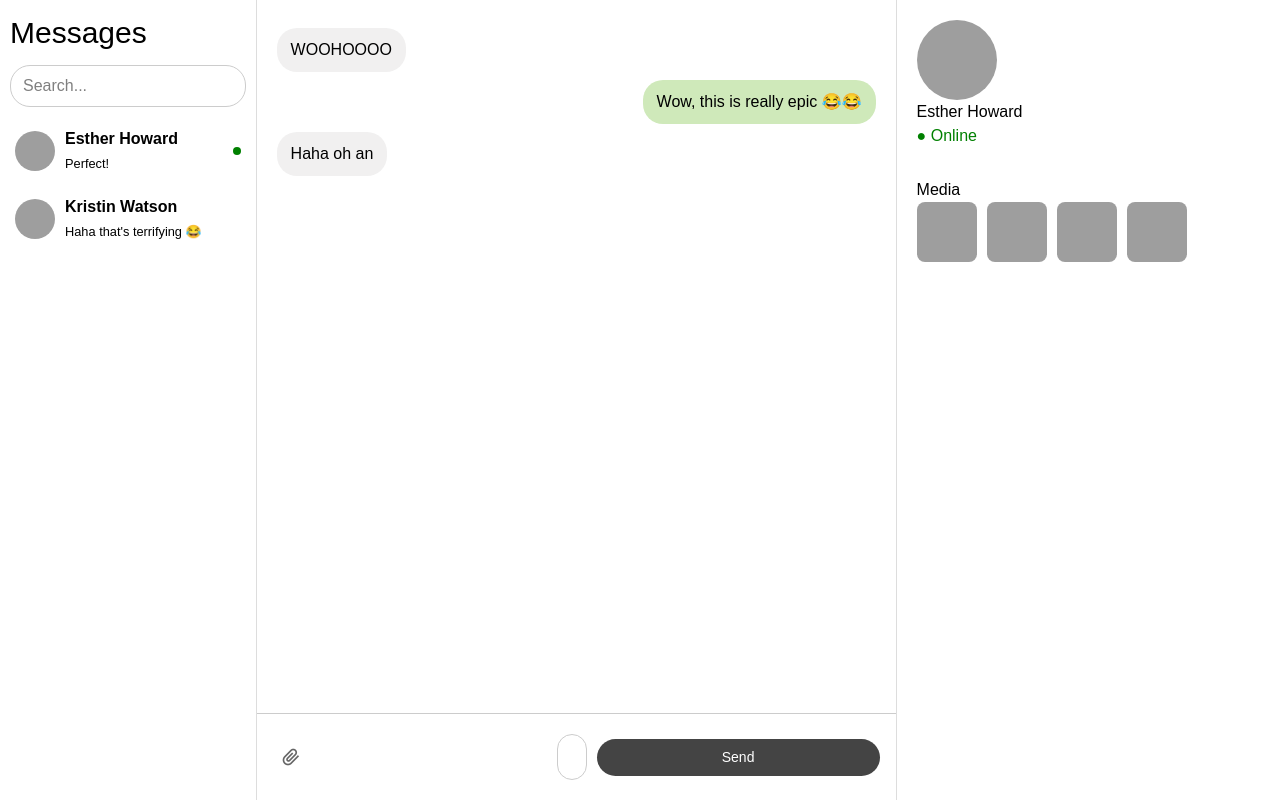
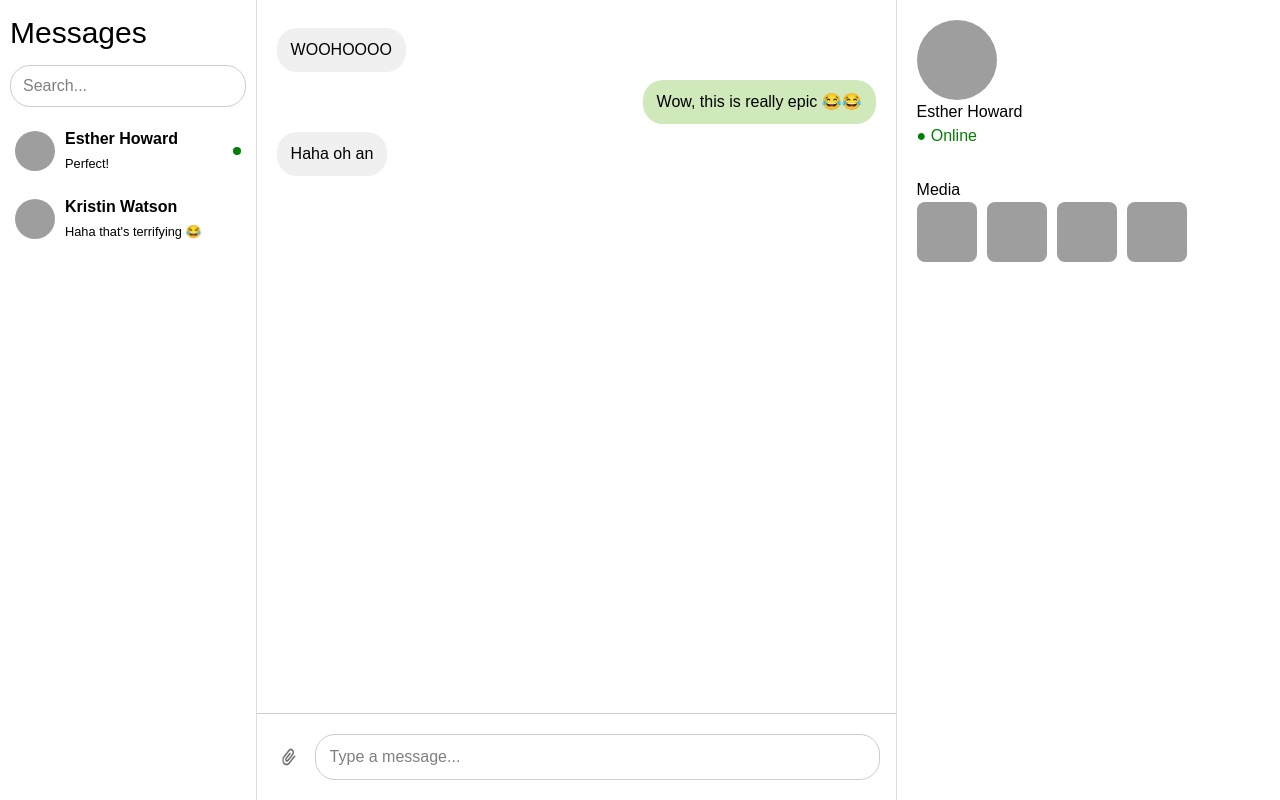
Before and after one commit to ThanhfVux2102/nextjs-chat-app, a Next.js app: page /chat in a window 1280 px wide. Built offline with nearby package versions, Linux system fonts and the light colour scheme; grey boxes are pictures that could not be loaded.

Commit message:
refactor chatting UI

```diff
--- a/src/app/components/MessageInput.js
+++ b/src/app/components/MessageInput.js
@@ -47,6 +47,12 @@ export default function MessageInput({ onSend }) {
       border: 'none',
       cursor: 'pointer',
       padding: '8px',
+      width: 32,
+      height: 32,
+      display: 'flex',
+      alignItems: 'center',
+      justifyContent: 'center',
+      flexShrink: 0,
     }}
   >
     <img
@@ -56,7 +62,7 @@ export default function MessageInput({ onSend }) {
     />
   </button>
 
-      {/* File input ẩn */}
+
   <input
     type="file"
     ref={fileInputRef}
@@ -81,22 +87,7 @@ export default function MessageInput({ onSend }) {
       }}
     />
   </div>
+</form>
 
-      {/* Nút gửi */}
-      <button
-        type="submit"
-        style={{
-          padding: '8px 16px',
-          borderRadius: '20px',
-          backgroundColor: '#444',
-          color: 'white',
-          border: 'none',
-          cursor: 'pointer',
-          fontSize: '14px',
-        }}
-      >
-        Send
-      </button>
-    </form>
   )
 }
```
Lines whose indentation alone changed are shown as unchanged.
